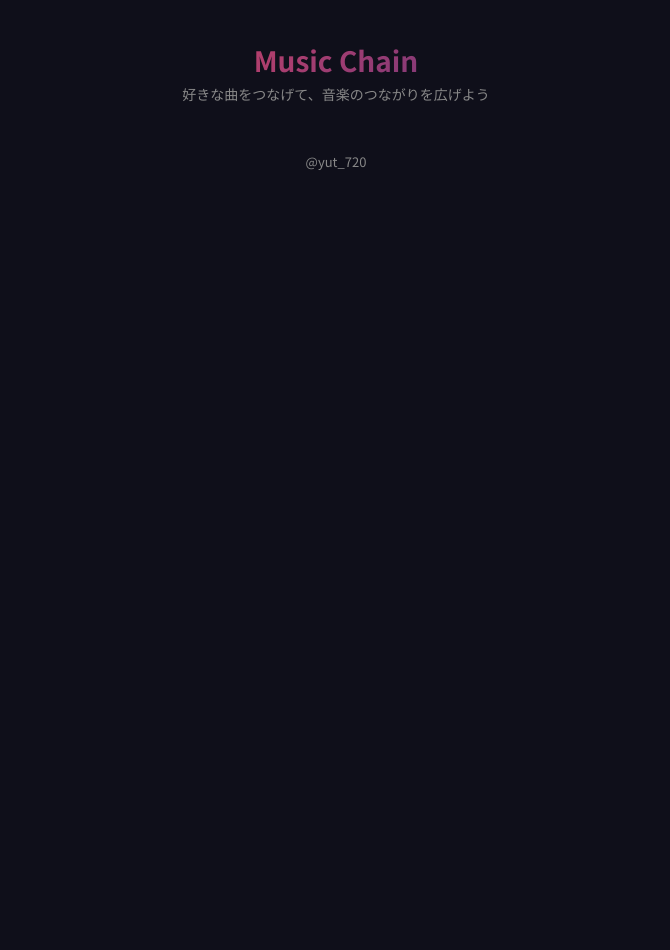
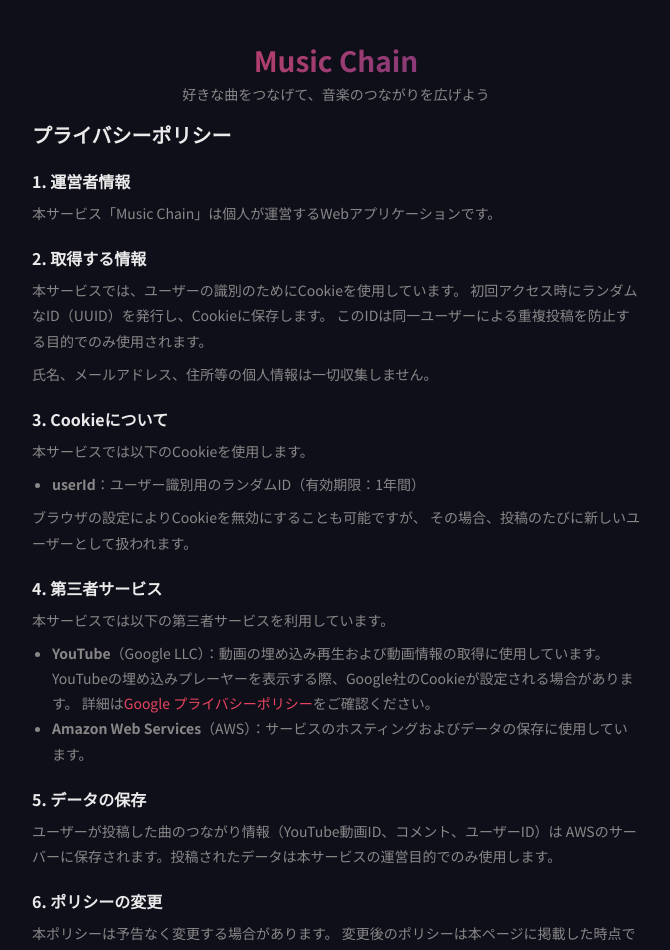
Before and after one commit to yu-kod/music-chain, a React (Vite) app in the folder frontend/: page /privacy in a window 1280 px wide. Shown: the top 950 px of the page, without its empty margins (304-974 px from the left). Before the commit the page ends 800 px from the top, so only its background shows below. Built offline with nearby package versions, Linux system fonts and the light colour scheme.

Commit message:
feat: add privacy policy page and footer link

```diff
--- a/frontend/src/App.tsx
+++ b/frontend/src/App.tsx
@@ -3,6 +3,7 @@ import HomePage from "./pages/HomePage";
 import ConnectPage from "./pages/ConnectPage";
 import ResultPage from "./pages/ResultPage";
 import NodeDetailPage from "./pages/NodeDetailPage";
+import PrivacyPage from "./pages/PrivacyPage";
 
 export default function App() {
   return (
@@ -19,8 +20,11 @@ export default function App() {
         <Route path="/connect/:id" element={<ConnectPage />} />
         <Route path="/result" element={<ResultPage />} />
         <Route path="/node/:id" element={<NodeDetailPage />} />
+        <Route path="/privacy" element={<PrivacyPage />} />
       </Routes>
       <footer className="footer">
+        <Link to="/privacy">プライバシーポリシー</Link>
+        <span className="footer-divider">|</span>
         <a href="https://x.com/yut_720" target="_blank" rel="noopener noreferrer">
           @yut_720
         </a>
--- /dev/null
+++ b/frontend/src/pages/PrivacyPage.tsx
@@ -0,0 +1,75 @@
+export default function PrivacyPage() {
+  return (
+    <div className="privacy">
+      <h2>プライバシーポリシー</h2>
+
+      <section>
+        <h3>1. 運営者情報</h3>
+        <p>本サービス「Music Chain」は個人が運営するWebアプリケーションです。</p>
+      </section>
+
+      <section>
+        <h3>2. 取得する情報</h3>
+        <p>
+          本サービスでは、ユーザーの識別のためにCookieを使用しています。
+          初回アクセス時にランダムなID（UUID）を発行し、Cookieに保存します。
+          このIDは同一ユーザーによる重複投稿を防止する目的でのみ使用されます。
+        </p>
+        <p>氏名、メールアドレス、住所等の個人情報は一切収集しません。</p>
+      </section>
+
+      <section>
+        <h3>3. Cookieについて</h3>
+        <p>
+          本サービスでは以下のCookieを使用します。
+        </p>
+        <ul>
+          <li>
+            <strong>userId</strong>：ユーザー識別用のランダムID（有効期限：1年間）
+          </li>
+        </ul>
+        <p>
+          ブラウザの設定によりCookieを無効にすることも可能ですが、
+          その場合、投稿のたびに新しいユーザーとして扱われます。
+        </p>
+      </section>
+
+      <section>
+        <h3>4. 第三者サービス</h3>
+        <p>本サービスでは以下の第三者サービスを利用しています。</p>
+        <ul>
+          <li>
+            <strong>YouTube</strong>（Google LLC）：動画の埋め込み再生および動画情報の取得に使用しています。
+            YouTubeの埋め込みプレーヤーを表示する際、Google社のCookieが設定される場合があります。
+            詳細は
+            <a href="https://policies.google.com/privacy" target="_blank" rel="noopener noreferrer">
+              Google プライバシーポリシー
+            </a>
+            をご確認ください。
+          </li>
+          <li>
+            <strong>Amazon Web Services</strong>（AWS）：サービスのホスティングおよびデータの保存に使用しています。
+          </li>
+        </ul>
+      </section>
+
+      <section>
+        <h3>5. データの保存</h3>
+        <p>
+          ユーザーが投稿した曲のつながり情報（YouTube動画ID、コメント、ユーザーID）は
+          AWSのサーバーに保存されます。投稿されたデータは本サービスの運営目的でのみ使用します。
+        </p>
+      </section>
+
+      <section>
+        <h3>6. ポリシーの変更</h3>
+        <p>
+          本ポリシーは予告なく変更する場合があります。
+          変更後のポリシーは本ページに掲載した時点で効力を生じるものとします。
+        </p>
+      </section>
+
+      <p className="text-sm text-muted mt-24">最終更新日：2026年3月31日</p>
+    </div>
+  );
+}
--- a/frontend/src/styles/global.css
+++ b/frontend/src/styles/global.css
@@ -272,6 +272,45 @@ a:hover {
   color: var(--primary);
 }
 
+.footer-divider {
+  margin: 0 8px;
+  color: var(--border);
+}
+
+.privacy h2 {
+  font-size: 20px;
+  margin-bottom: 20px;
+}
+
+.privacy h3 {
+  font-size: 16px;
+  margin-top: 20px;
+  margin-bottom: 8px;
+}
+
+.privacy p {
+  font-size: 14px;
+  color: var(--text-muted);
+  line-height: 1.8;
+  margin-bottom: 8px;
+}
+
+.privacy ul {
+  font-size: 14px;
+  color: var(--text-muted);
+  line-height: 1.8;
+  padding-left: 20px;
+  margin-bottom: 8px;
+}
+
+.privacy a {
+  color: var(--primary);
+}
+
+.privacy a:hover {
+  color: var(--primary-hover);
+}
+
 @media (max-width: 480px) {
   .container {
     padding: 12px;
```
